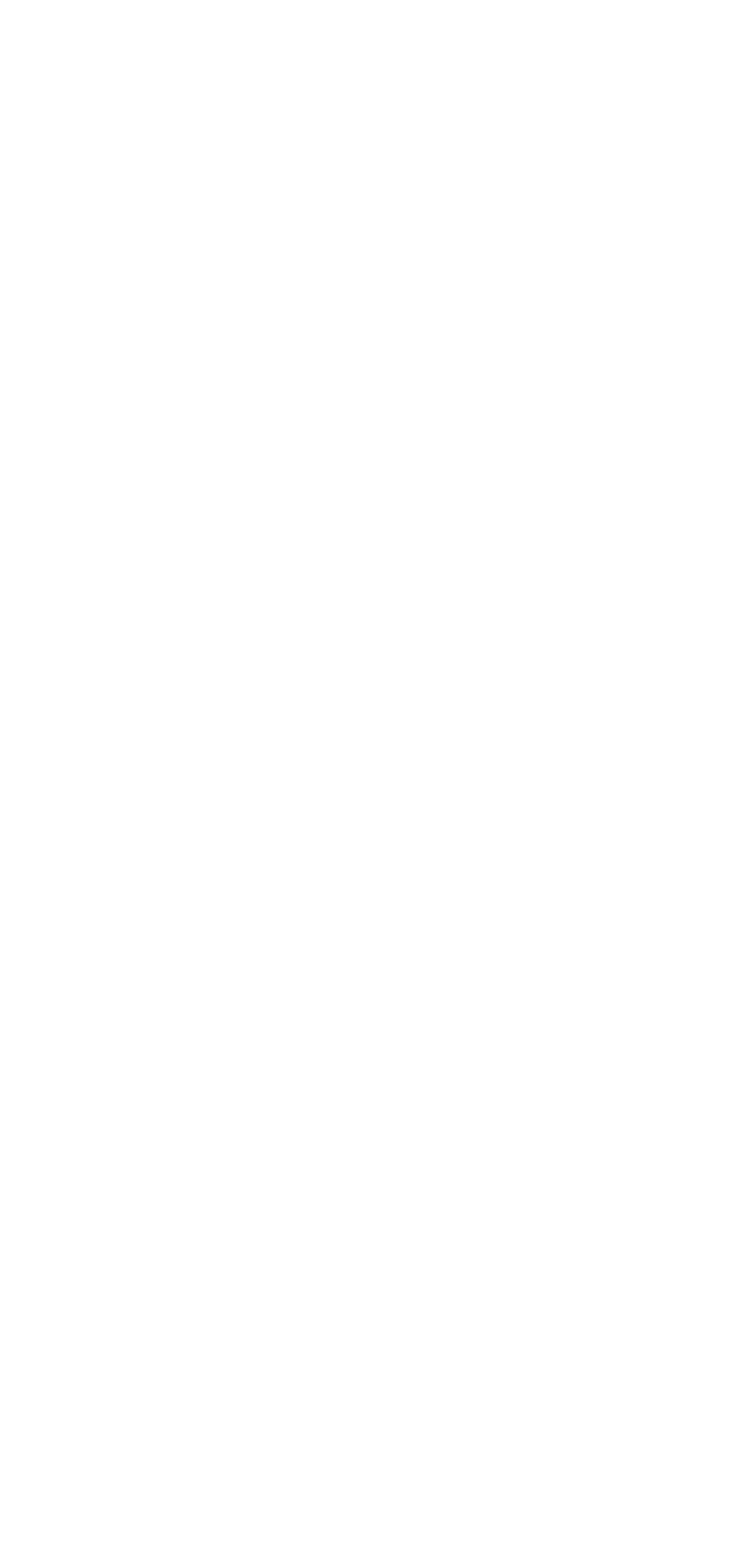
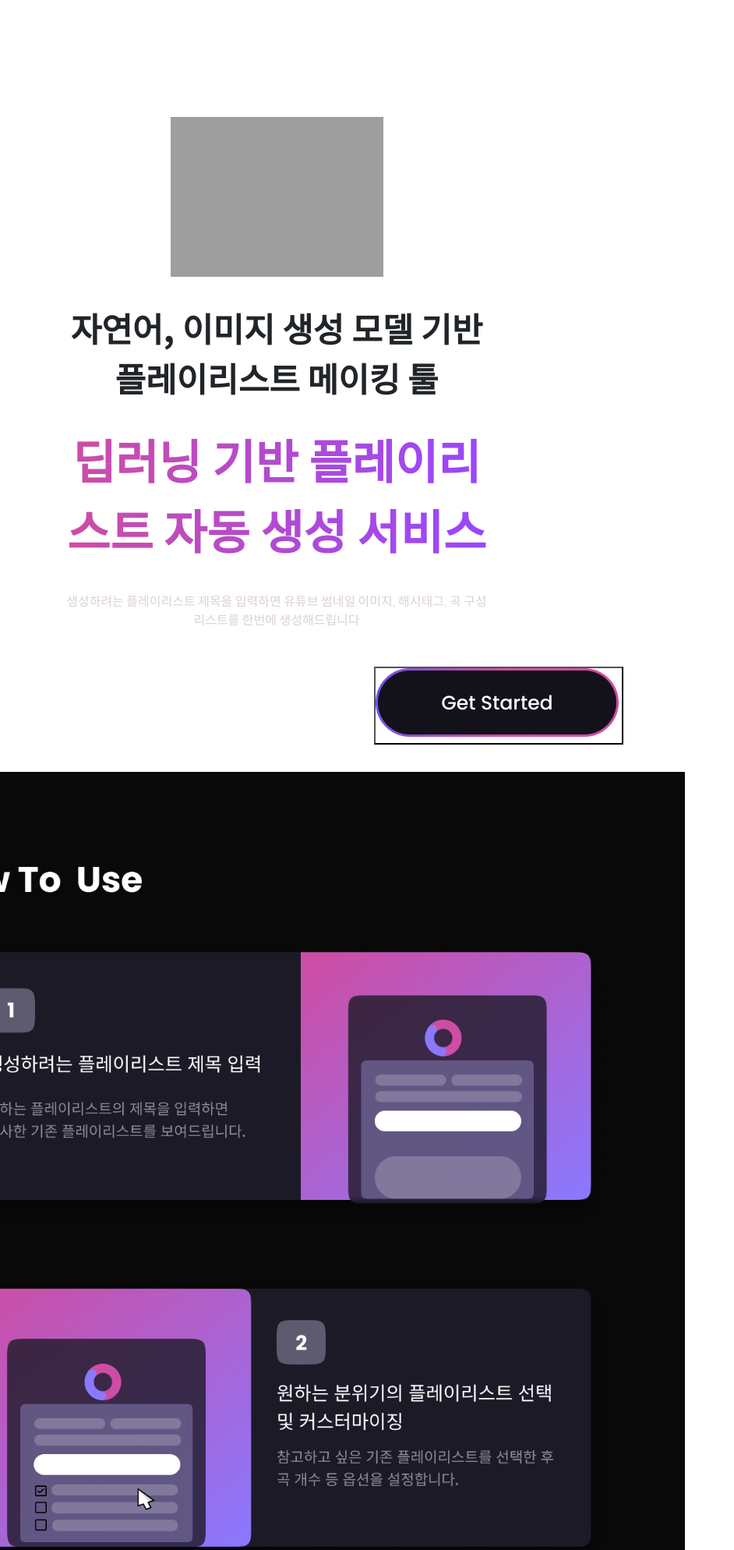
Before and after one commit to pulpo125/AIPlayer_Pling, a Django app: page / in a window 1280 px wide. Before the commit the part shown is empty. Shown: the top 1988 px of the page at 78% size, without its empty margins (0-942 px from the left). Before the commit the page ends 800 px from the top, so only its background shows below. Run offline with Django 4.2, Linux system fonts and the light colour scheme; grey boxes are pictures that could not be loaded.

Commit message:
youngji-index 수정

```diff
--- a/web/final/main/static/css/1_index.css
+++ b/web/final/main/static/css/1_index.css
@@ -0,0 +1,59 @@
+.background-img {
+    display: block;
+    margin: 0 auto;
+    margin-top: -50px;
+}
+
+.logo1 {
+    position: relative; /* 추가: position 설정 */
+    top: 50px; /* 이미지를 위로 50px 이동 */
+    width: 50%;
+    height: 100%;
+}
+
+.s1 {
+    font-size: 43px;
+    font-weight: bold;
+    margin-top: 83px;
+    width: 100%;
+    height: 100%;
+}
+
+.s2 {
+    position: relative;
+    top: -13px;
+    width: 100%;
+    height: 100%;
+    background: linear-gradient(to right, #CE4DA4, #9747FF);
+    font-size: 60px;
+    font-weight: bold;
+    background-clip: text;
+    -webkit-background-clip: text;
+    color: transparent;
+}
+
+.s3 {
+    position: relative;
+    top: -19px;
+    width: 100%;
+    height: 100%;
+    color: #dcd0d0;
+}
+
+input.start-btn {
+    background: url(/static/img/1_1_start_btn.png) no-repeat;
+    width: 320px;
+    height: 100px;
+    margin: 0 auto;
+    /* position: relative;
+    top: -9px;
+    left: -280px; */
+}
+
+.howtouse {
+    position: relative;
+    top: -65px;
+    left: -295px;
+    width: 200%;
+    height: 100%;
+}
--- a/web/final/main/templates/1_index.html
+++ b/web/final/main/templates/1_index.html
@@ -4,13 +4,65 @@
 <html lang="en">
 <head>
     <meta charset="UTF-8">
-    <meta name="viewport" content="width=device-width, initial-scale=1.0">
     <title>AI Player</title>
 
+    <link rel="stylesheet" href="https://cdn.jsdelivr.net/npm/bootstrap@5.1.3/dist/css/bootstrap.min.css" rel="stylesheet" integrity="sha384-1BmE4kWBq78iYhFldvKuhfTAU6auU8tT94WrHftjDbrCEXSU1oBoqyl2QvZ6jIW3" crossorigin="anonymous">
     <link rel="stylesheet" href="{% static 'css/0_basic.css' %}?after">
     <link rel="stylesheet" href="{% static 'css/1_index.css' %}?after">
+    <link rel="preconnect" href="https://fonts.googleapis.com">
+    <link rel="preconnect" href="https://fonts.gstatic.com" crossorigin>
+    <link href="https://fonts.googleapis.com/css2?family=Noto+Sans+KR:wght@100;800&display=swap" rel="stylesheet">
 </head>
+
+<style>
+    * {
+        font-family: 'Noto Sans KR', sans-serif;
+    }
+
+    .container {
+        margin-top: 100px;
+    }
+
+    .move-up {
+        margin-top: -10px;
+    }
+</style>
 <body>
+    <div class="container ">
+        <div class="row">
+            <div class="col-md-6 text-center">
+                <img class="logo1" src="/static/img/1_1_logo.png" alt="logo_img">
+            </div>
+        </div>
+        <div class="row">
+            <div class="col-lg-6 text-center">
+                <p class="s1">자연어, 이미지 생성 모델 기반 플레이리스트 메이킹 툴</p></br>
+            </div>
+        </div>
+        <div class="row">
+            <div class="col-lg-6 text-center">
+                <p class="s2">딥러닝 기반 플레이리스트 자동 생성 서비스</p></br>
+            </div>
+        </div>
+        <div class="row">
+            <div class="col-lg-6 text-center">
+                <p class="s3">생성하려는 플레이리스트 제목을 입력하면 유튜브 썸네일 이미지, 해시태그, 곡 구성 리스트를 한번에 생성해드립니다</p></br>
+            </div>
+        </div>
+        <div class="row">
+            <div class="col text-center move-up">
+                <input type="button" class="img-btn start-btn" onclick="location.href='/input/'">
+            </div>
+        </div>
+    </div>
 
+    <div class="container ">
+        <div class="row">
+            <div class="col-md-6 text-center">
+                <img class="howtouse" src="/static/img/1_2_main_howtouse.png" alt="howtouse_img">
+            </div>
+        </div>
+    </div>
+    <script src="https://cdn.jsdelivr.net/npm/bootstrap@5.1.3/dist/js/bootstrap.bundle.min.js" integrity="sha384-ka7Sk0Gln4gmtz2MlQnikT1wXgYsOg+OMhuP+IlRH9sENBO0LRn5q+8nbTov4+1p" crossorigin="anonymous"></script>
 </body>
 </html>
--- a/web/final/mysite/settings.py
+++ b/web/final/mysite/settings.py
@@ -80,7 +80,7 @@ DATABASES = {
         "ENGINE": "django.db.backends.mysql",
         "NAME": "finaldb",
         "USER": "root",
-        "PASSWORD": "root1234",
+        "PASSWORD": "Zininzin47!!",
         "HOST": "127.0.0.1",
         "PORT": "3306",
     }
```
